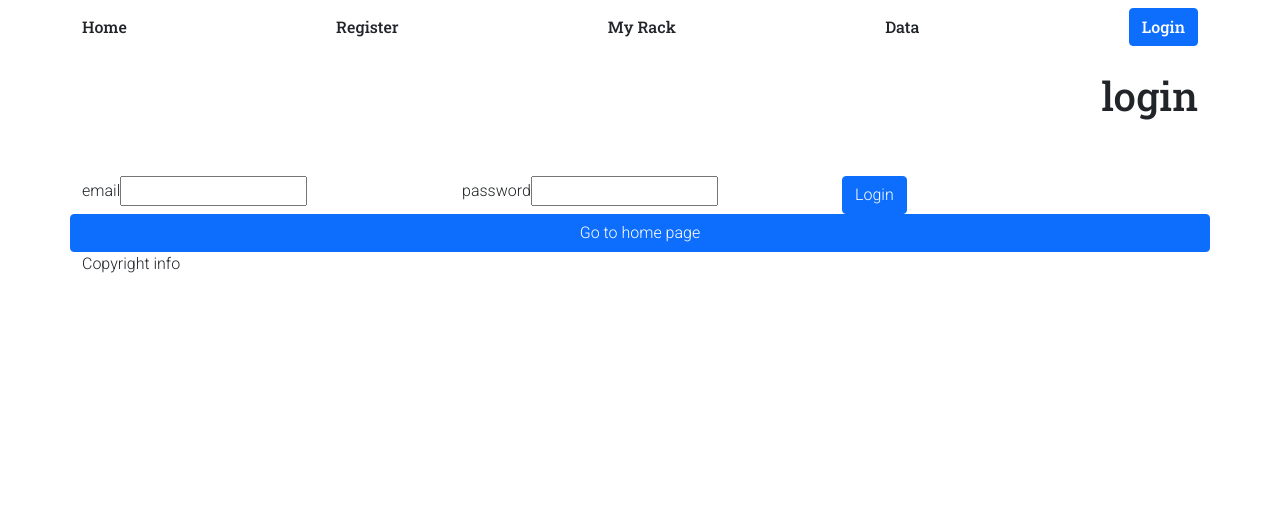
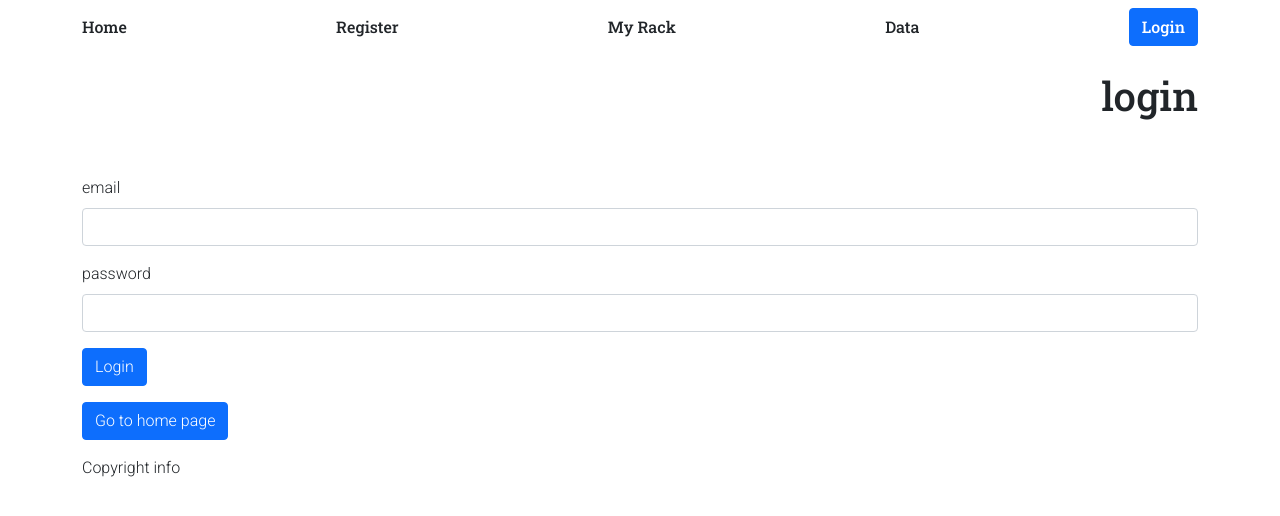
Before and after one commit to podmar/climbing-books, a React (Create React App) app: page /login in a window 1280 px wide. Shown: the top 516 px of the page. Built offline with nearby package versions, Linux system fonts and the light colour scheme; no server answers.

Commit message:
implemented styling, removed redundant comments

```diff
--- a/src/views/Login.js
+++ b/src/views/Login.js
@@ -21,7 +21,6 @@ function Login() {
   const handleLogin = (event) => {
     login(email, password)
     console.log("loggedin");
-    // register(email, password)
   };
 
   return (
@@ -33,46 +32,29 @@ function Login() {
       </Row>
       <Row>
         <Col>
-            <label htmlFor="email">email</label>
-            <input type="email" name="email" id="email" onChange={handleEmailChange}
+          <Form>
+          <Form.Group className="mb-3" controlId="formBasicEmail">
+            <Form.Label htmlFor="email">email</Form.Label>
+            <Form.Control type="email" name="email" id="email" onChange={handleEmailChange}
             // value={email}
             />
-        </Col>
-        <Col>
-            <label htmlFor="password">password</label>
-            <input type="password" name="password" id="password" onChange={handlePasswordChange}
+          </Form.Group>
+
+          <Form.Group className="mb-3" controlId="formBasicPassword">
+            <Form.Label htmlFor="password">password</Form.Label>
+            <Form.Control type="password" name="password" id="password" onChange={handlePasswordChange}
             // value={password}
             />
-        </Col>
-        <Col className='align-items-flex-end'>
+          </Form.Group>
             <Button type="primary" onClick={handleLogin}>Login</Button>
+            </Form>
         </Col>
       </Row>
-      <Row>
-        <GoToButton path="/" element="home page" />
+      <Row className='py-3'>
+        <Col>
+          <GoToButton path="/" element="home page" />
+        </Col>
       </Row>
-
-      {/* <Form>
-            <Form.Group className="mb-3" controlId="formBasicEmail">
-              <Form.Label>Email address</Form.Label>
-              <Form.Control type="email" placeholder="Enter email" />
-              <Form.Text className="text-muted">
-                We'll never share your email with anyone else.
-              </Form.Text>
-            </Form.Group>
-
-            <Form.Group className="mb-3" controlId="formBasicPassword">
-              <Form.Label>Password</Form.Label>
-              <Form.Control type="password" placeholder="Password" />
-            </Form.Group>
-            <Form.Group className="mb-3" controlId="formBasicCheckbox">
-              <Form.Check type="checkbox" label="Check me out" />
-            </Form.Group>
-            <Button variant="primary" type="submit">
-              Submit
-            </Button>
-          </Form> */}
-
     </>
   )
 }
```
